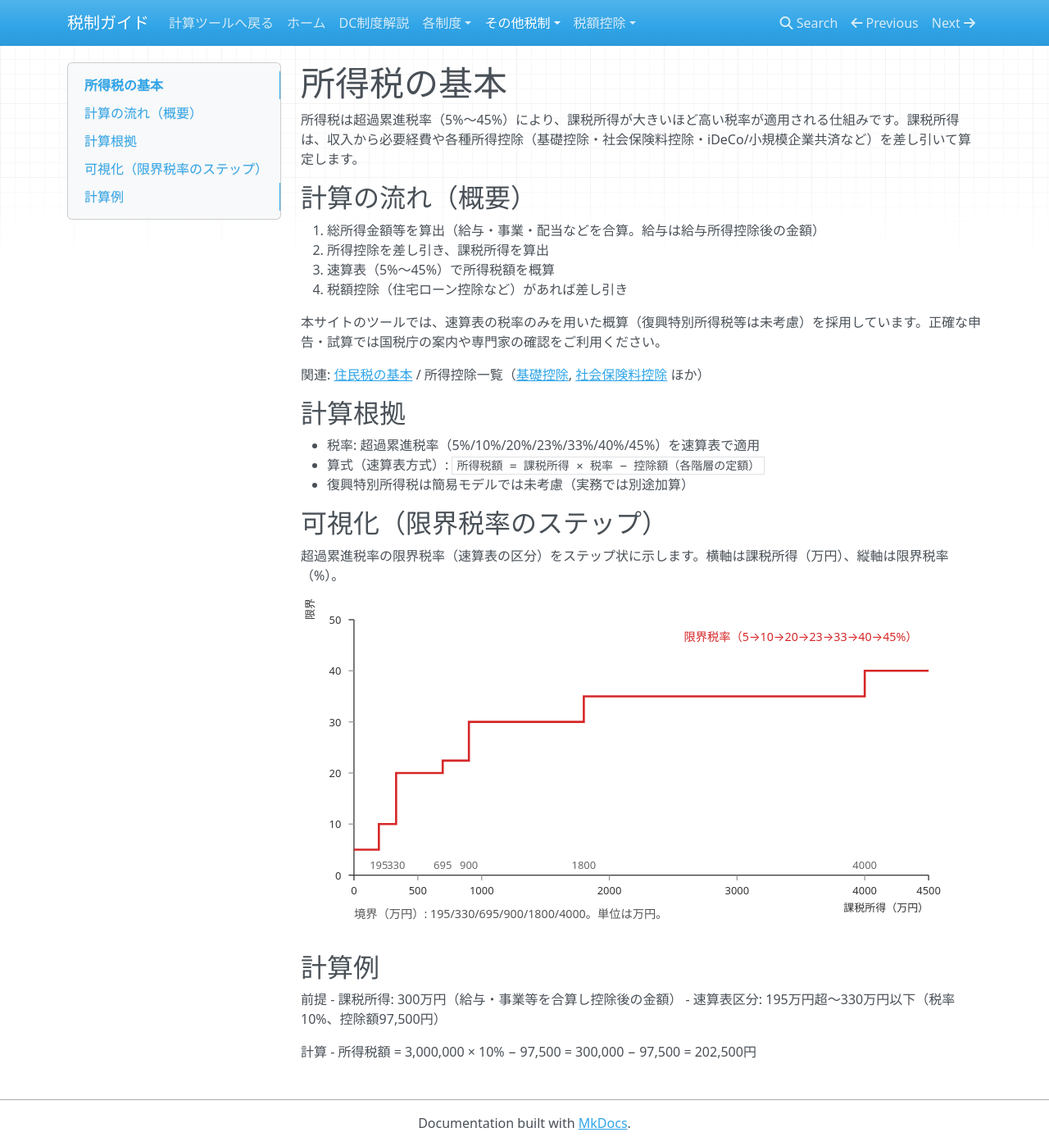
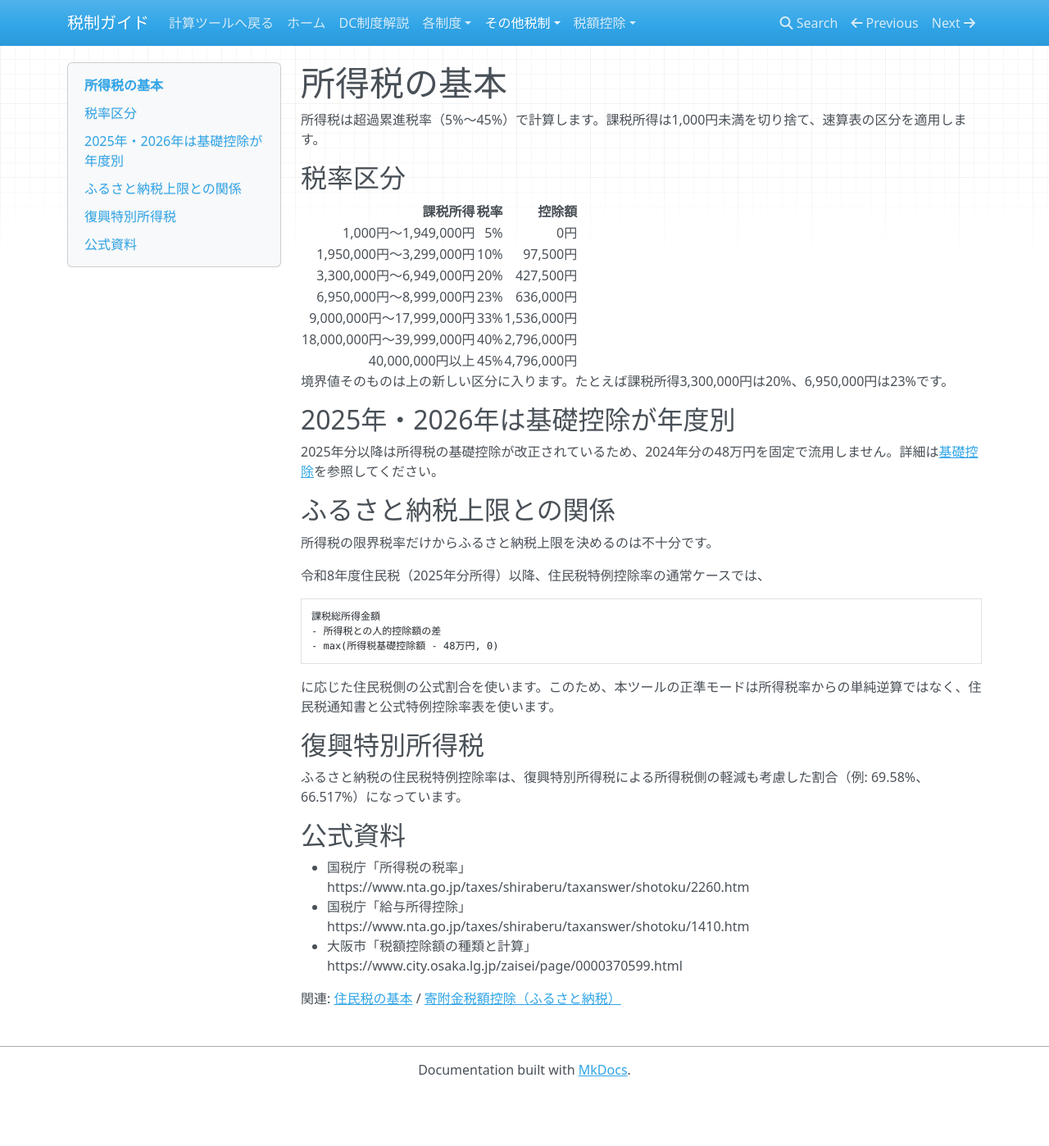
Before and after one commit to KAFKA2306/furutsatotax, an MkDocs documentation site: the page built from docs/所得税の基本.md, in a window 1280 px wide and 1398 px high. Shown: the whole window at 82% size. Built offline with MkDocs 1.6.1, drawn with Linux system fonts in a browser that asks for light colours; nearby versions of some CDN libraries.

Commit message:
docs: clarify income-tax role in furusato calculation

````diff
--- a/docs/所得税の基本.md
+++ b/docs/所得税の基本.md
@@ -1,92 +1,50 @@
 # 所得税の基本
 
-所得税は超過累進税率（5%〜45%）により、課税所得が大きいほど高い税率が適用される仕組みです。課税所得は、収入から必要経費や各種所得控除（基礎控除・社会保険料控除・iDeCo/小規模企業共済など）を差し引いて算定します。
+所得税は超過累進税率（5%〜45%）で計算します。課税所得は1,000円未満を切り捨て、速算表の区分を適用します。
 
-## 計算の流れ（概要）
-1. 総所得金額等を算出（給与・事業・配当などを合算。給与は給与所得控除後の金額）
-2. 所得控除を差し引き、課税所得を算出
-3. 速算表（5%〜45%）で所得税額を概算
-4. 税額控除（住宅ローン控除など）があれば差し引き
+## 税率区分
 
-本サイトのツールでは、速算表の税率のみを用いた概算（復興特別所得税等は未考慮）を採用しています。正確な申告・試算では国税庁の案内や専門家の確認をご利用ください。
+| 課税所得 | 税率 | 控除額 |
+|---:|---:|---:|
+| 1,000円〜1,949,000円 | 5% | 0円 |
+| 1,950,000円〜3,299,000円 | 10% | 97,500円 |
+| 3,300,000円〜6,949,000円 | 20% | 427,500円 |
+| 6,950,000円〜8,999,000円 | 23% | 636,000円 |
+| 9,000,000円〜17,999,000円 | 33% | 1,536,000円 |
+| 18,000,000円〜39,999,000円 | 40% | 2,796,000円 |
+| 40,000,000円以上 | 45% | 4,796,000円 |
 
-関連: [住民税の基本](住民税の基本.md) / 所得控除一覧（[基礎控除](基礎控除.md), [社会保険料控除](社会保険料控除.md) ほか）
+境界値そのものは上の新しい区分に入ります。たとえば課税所得3,300,000円は20%、6,950,000円は23%です。
 
-## 計算根拠
-- 税率: 超過累進税率（5%/10%/20%/23%/33%/40%/45%）を速算表で適用
-- 算式（速算表方式）: `所得税額 = 課税所得 × 税率 − 控除額（各階層の定額）`
- - 復興特別所得税は簡易モデルでは未考慮（実務では別途加算）
+## 2025年・2026年は基礎控除が年度別
 
-## 可視化（限界税率のステップ）
-超過累進税率の限界税率（速算表の区分）をステップ状に示します。横軸は課税所得（万円）、縦軸は限界税率（%）。
+2025年分以降は所得税の基礎控除が改正されているため、2024年分の48万円を固定で流用しません。詳細は[基礎控除](基礎控除.md)を参照してください。
 
-<svg viewBox="0 0 640 320" width="100%" height="auto" xmlns="http://www.w3.org/2000/svg" role="img" aria-label="所得税の限界税率ステップ図">
-  <desc>課税所得の増加に伴い、限界税率が 5,10,20,23,33,40,45% と段階的に上がるステップ図。境界は 195, 330, 695, 900, 1800, 4000 万円。</desc>
-  <!-- マージン: 左50 上20 右50 下20 / プロット領域: 540x240 -->
-  <rect x="0" y="0" width="640" height="320" fill="#fff" />
-  <!-- 軸 -->
-  <line x1="50" y1="260" x2="590" y2="260" stroke="#333" />
-  <line x1="50" y1="20" x2="50" y2="260" stroke="#333" />
-  <!-- x目盛（0, 500, 1000, 2000, 3000, 4000, 4500 万円）-->
-  <g fill="#333" font-size="10">
-    <g>
-      <line x1="50" y1="260" x2="50" y2="265" stroke="#333" />
-      <text x="50" y="278" text-anchor="middle">0</text>
-      <line x1="110" y1="260" x2="110" y2="265" stroke="#999" />
-      <text x="110" y="278" text-anchor="middle">500</text>
-      <line x1="170" y1="260" x2="170" y2="265" stroke="#999" />
-      <text x="170" y="278" text-anchor="middle">1000</text>
-      <line x1="290" y1="260" x2="290" y2="265" stroke="#999" />
-      <text x="290" y="278" text-anchor="middle">2000</text>
-      <line x1="410" y1="260" x2="410" y2="265" stroke="#999" />
-      <text x="410" y="278" text-anchor="middle">3000</text>
-      <line x1="530" y1="260" x2="530" y2="265" stroke="#999" />
-      <text x="530" y="278" text-anchor="middle">4000</text>
-      <line x1="590" y1="260" x2="590" y2="265" stroke="#333" />
-      <text x="590" y="278" text-anchor="middle">4500</text>
-      <text x="590" y="294" text-anchor="end">課税所得（万円）</text>
-    </g>
-    <!-- y目盛（0,10,20,30,40,50%） -->
-    <g>
-      <line x1="50" y1="260" x2="45" y2="260" stroke="#333" />
-      <text x="38" y="264" text-anchor="end">0</text>
-      <line x1="50" y1="212" x2="45" y2="212" stroke="#999" />
-      <text x="38" y="216" text-anchor="end">10</text>
-      <line x1="50" y1="164" x2="45" y2="164" stroke="#999" />
-      <text x="38" y="168" text-anchor="end">20</text>
-      <line x1="50" y1="116" x2="45" y2="116" stroke="#999" />
-      <text x="38" y="120" text-anchor="end">30</text>
-      <line x1="50" y1="68" x2="45" y2="68" stroke="#999" />
-      <text x="38" y="72" text-anchor="end">40</text>
-      <line x1="50" y1="20" x2="45" y2="20" stroke="#333" />
-      <text x="38" y="24" text-anchor="end">50</text>
-      <text x="12" y="20" text-anchor="start" transform="rotate(-90 12,20)">限界税率（%）</text>
-    </g>
-  </g>
-  <!-- ステップ（境界: 195,330,695,900,1800,4000） -->
-  <!-- x座標換算: x_px = 50 + 540*(x/4500) -->
-  <!-- y座標換算: y_px = 20 + (50 - rate)*4.8 -->
-  <polyline fill="none" stroke="#d62728" stroke-width="2" points="
-    50,236 73.4,236 73.4,212 89.6,212 89.6,164 133.4,164 133.4,152.4 158,152.4 158,116 266,116 266,92 530,92 530,68 590,68
-  " />
-  <!-- 境界ラベル -->
-  <g fill="#666" font-size="10">
-    <text x="73.4" y="254" text-anchor="middle">195</text>
-    <text x="89.6" y="254" text-anchor="middle">330</text>
-    <text x="133.4" y="254" text-anchor="middle">695</text>
-    <text x="158" y="254" text-anchor="middle">900</text>
-    <text x="266" y="254" text-anchor="middle">1800</text>
-    <text x="530" y="254" text-anchor="middle">4000</text>
-  </g>
-  <text x="360" y="40" fill="#d62728" font-size="11">限界税率（5→10→20→23→33→40→45%）</text>
-  <text x="50" y="300" font-size="11" fill="#555">境界（万円）: 195/330/695/900/1800/4000。単位は万円。</text>
-</svg>
+## ふるさと納税上限との関係
 
+所得税の限界税率だけからふるさと納税上限を決めるのは不十分です。
 
-## 計算例
-前提
-- 課税所得: 300万円（給与・事業等を合算し控除後の金額）
-- 速算表区分: 195万円超〜330万円以下（税率10%、控除額97,500円）
+令和8年度住民税（2025年分所得）以降、住民税特例控除率の通常ケースでは、
 
-計算
-- 所得税額 = 3,000,000 × 10% − 97,500 = 300,000 − 97,500 = 202,500円
+```text
+課税総所得金額
+- 所得税との人的控除額の差
+- max(所得税基礎控除額 - 48万円, 0)
+```
+
+に応じた住民税側の公式割合を使います。このため、本ツールの正準モードは所得税率からの単純逆算ではなく、住民税通知書と公式特例控除率表を使います。
+
+## 復興特別所得税
+
+ふるさと納税の住民税特例控除率は、復興特別所得税による所得税側の軽減も考慮した割合（例: 69.58%、66.517%）になっています。
+
+## 公式資料
+
+- 国税庁「所得税の税率」
+  https://www.nta.go.jp/taxes/shiraberu/taxanswer/shotoku/2260.htm
+- 国税庁「給与所得控除」
+  https://www.nta.go.jp/taxes/shiraberu/taxanswer/shotoku/1410.htm
+- 大阪市「税額控除額の種類と計算」
+  https://www.city.osaka.lg.jp/zaisei/page/0000370599.html
+
+関連: [住民税の基本](住民税の基本.md) / [寄附金税額控除（ふるさと納税）](寄附金控除_ふるさと納税.md)
````
